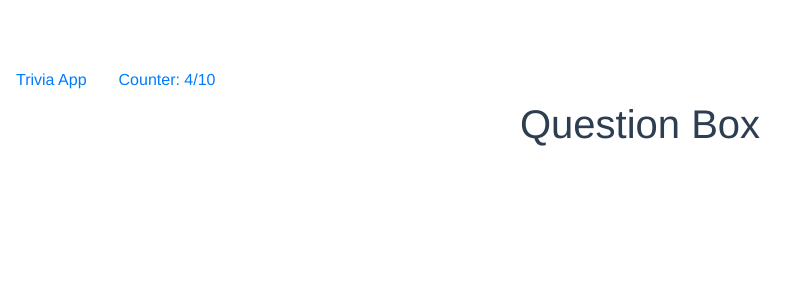
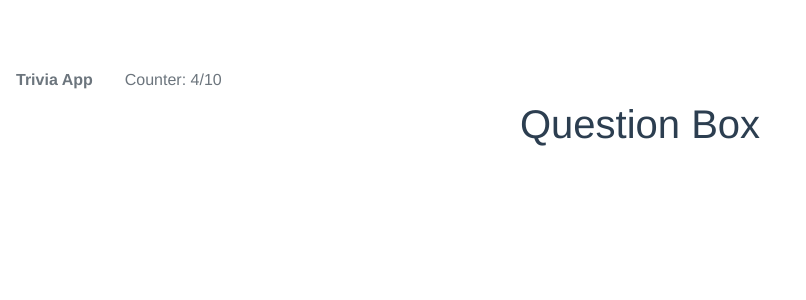
Before and after one commit to adrdev10/TriviaApp, a Vue app: page / in a window 1280 px wide. Shown: the top 300 px of the page, without its empty margins (0-806 px from the left). Built offline with nearby package versions, Linux system fonts and the light colour scheme.

Commit message:
Using css-bootstrap nav component

```diff
--- a/src/components/Header.vue
+++ b/src/components/Header.vue
@@ -2,8 +2,8 @@
   <div>
     <div>
       <b-nav>
-        <b-nav-item active>Trivia App</b-nav-item>
-        <b-nav-item>Counter: 4/10</b-nav-item>
+        <b-nav-item disabled><b>Trivia App</b></b-nav-item>
+        <b-nav-item disabled>Counter: 4/10</b-nav-item>
       </b-nav>
     </div>
   </div>
```
